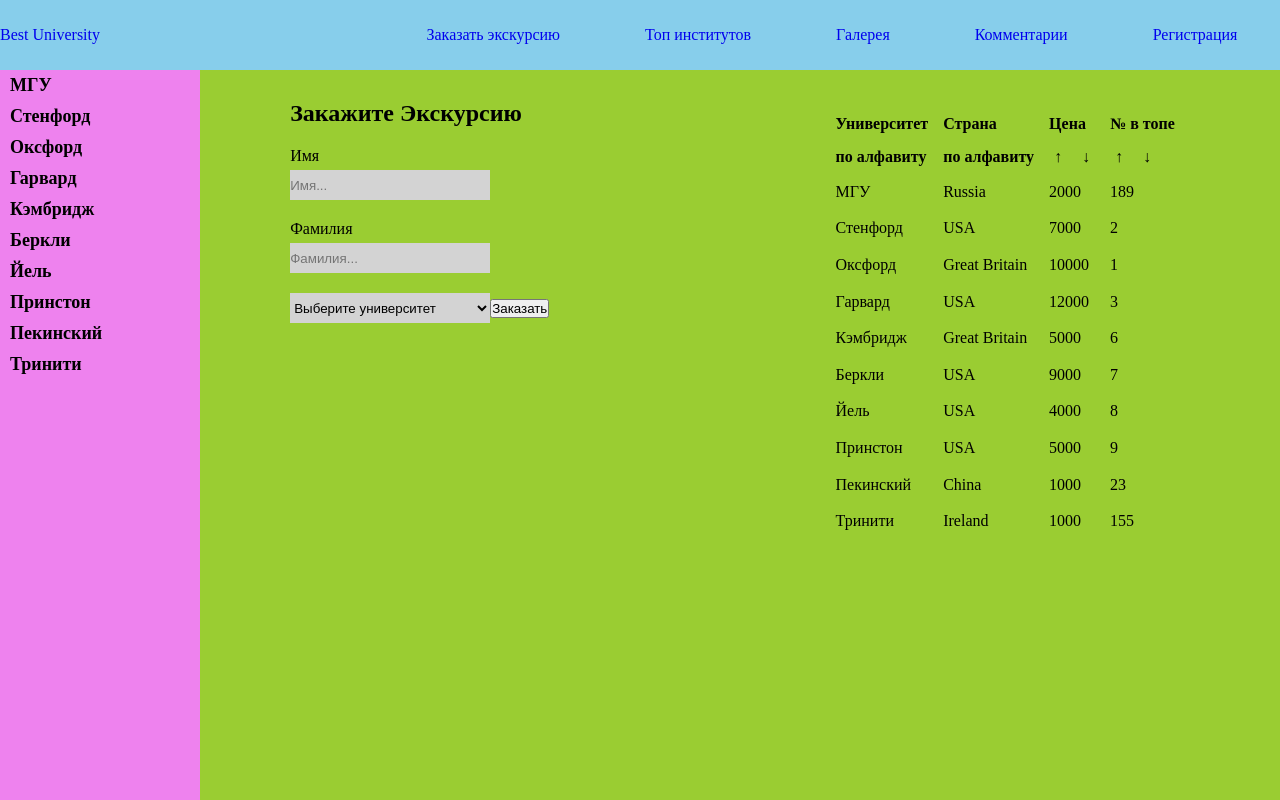
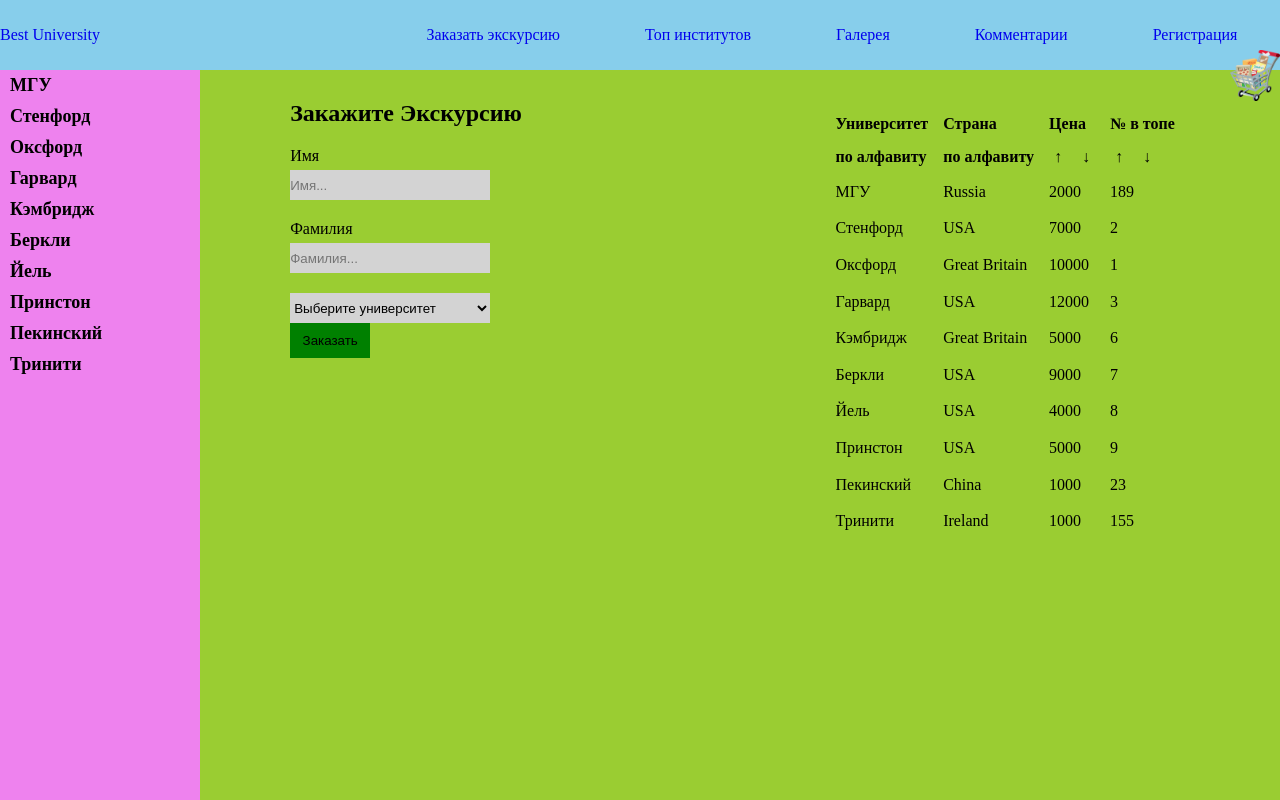
Before and after one commit to pylsar/myVueUniversity, a Vue app: page /excursion in a window 1280 px wide. Built offline with nearby package versions, Linux system fonts and the light colour scheme; data requests are answered from the project's data file.

Commit message:
Universal btn and start Cart

```diff
--- /dev/null
+++ b/src/components/Btn.vue
@@ -0,0 +1,62 @@
+<template>
+  <button @click="clicked" :class="className" class="btn">
+    {{ title }}
+  </button>
+</template>
+<script>
+export default {
+  name: "Btn",
+  props: {
+    disabled: {
+      type: Boolean,
+      default: false,
+    },
+    title: {
+      type: String,
+      default: "click me",
+    },
+    cancel: {
+      type: Boolean,
+      default: false,
+    },
+    success: {
+      type: Boolean,
+      default: false,
+    },
+  },
+
+  methods: {
+    clicked() {
+      this.$emit("click");
+    },
+  },
+  computed: {
+    className() {
+      return {
+        btn__disabled: this.disabled,
+        btn__cancel: this.cancel,
+        btn__success: this.success,
+      };
+    },
+  },
+};
+</script>
+<style>
+button {
+    padding: 10px 15px;
+    outline: none;
+    border: none;
+    width: 80px;
+    display: flex;
+    justify-content: center;
+}
+.btn__disabled {
+     pointer-events: none;
+}
+.btn__cancel {
+    background: red;
+}
+.btn__success {
+     background: green;
+}
+</style>
--- /dev/null
+++ b/src/components/Cart.vue
@@ -0,0 +1,37 @@
+<template>
+    <div class="cart">
+        <div class="cart__overlay"></div>
+        <div class="cart__box">
+            корзина
+        </div>
+    </div>
+</template>
+
+<script>
+    export default {
+        name: 'Cart',
+
+    }
+</script>
+<style lang="scss">
+    .cart{
+        &__box{
+            width: 600px;
+            height: 600px;
+            position: absolute;
+            top: 50%;
+            left: 50%;
+            transform: translate(-50%, -50%);
+            background: white;
+        }
+        &__overlay {
+            background: black;
+            position: absolute;
+            top: 0;
+            left: 0;
+            bottom: 0;
+            right: 0;
+            opacity: .6;
+        }
+    }
+</style>
--- a/src/components/Content.vue
+++ b/src/components/Content.vue
@@ -1,16 +1,16 @@
 <template>
   <div class="content">
     <!-- выводим на экран контент роутера -->
+
     <router-view/>
   </div>
 </template>
 
 <script>
-
 export default {
   name: 'Content',
   components: {
-  }
+  },
 }
 </script>
 
--- a/src/components/ExcursionForm.vue
+++ b/src/components/ExcursionForm.vue
@@ -34,11 +34,11 @@
           {{ university.title }}
         </option>
       </select>
-      <button @click="buyExcursionBtn">Заказать</button>
+      <!-- <button @click="buyExcursionBtn">Заказать</button> -->
+      <Btn v-if="!buyExcursion" :title="'Заказать'" :success="true" @click="buyExcursionBtn"/>
     </form>
 
     <div v-if="buyExcursion" class="excirsion-form__buy">
-      <!-- <span>Выбрано: {{ selectedUniversity }}</span> -->
       <!-- так делать не рекомендуется, подумать как заменить -->
       <div v-for="(university, index) in universities" :key="index">
         <div v-if="selectedUniversity == university.title" class="excirsion-form__buy__box">
@@ -47,14 +47,18 @@
           </div>
           <div class="excirsion-form__buy__box--text">
             <div>
-              <span>Название: {{ university.title }}</span>
+              <span><strong>Название:</strong> {{ university.title }}</span>
             </div>
             <div>
-              <span>Страна: {{university.country}}</span>
+              <span><strong>Страна:</strong> {{university.country}}</span>
             </div>
             <div>
-              <span>Цена: {{ university.price }}</span>
+              <span><strong>Цена:</strong> {{ university.price }}</span>
             </div>
+          </div>
+          <div class="excirsion-form__buy__box__btn">
+            <Btn :title="'Купить'" :success="true"/>
+            <Btn @click="cancelExcursion" :title="'Отменить'" :cancel="true"/>
           </div>
         </div>
       </div>
@@ -62,9 +66,13 @@
   </div>
 </template>
 <script>
+import Btn from '../components/Btn.vue';
 export default {
   name: "ExcursionForm",
   props: ["universities"],
+  components:{
+    Btn
+  },
   data() {
     return {
       selectedUniversity: "Выберите университет",
@@ -80,6 +88,9 @@
       }
     },
     validateFormExcursion() {},
+    cancelExcursion(){
+      this.buyExcursion = false;
+    }
   },
 };
 </script>
@@ -120,6 +131,13 @@
         flex-direction: column;
         justify-content: space-between;
       }
+      &__btn{
+        display: flex;
+        flex-direction: column;
+        justify-content: space-around;
+        align-items: flex-end;
+        flex: 1;
+      }
     }
 
   }
--- a/src/views/Excursion.vue
+++ b/src/views/Excursion.vue
@@ -17,6 +17,10 @@
         <ExcursionTable v-for="(university, index) in universities" :key="index" :university="university"/>
       </tbody>
     </table>
+    <div class="excursion__cart">
+      <img @click="toggleCart" class="excursion__cart--img" :src="require('../assets/img/cart.png')" alt="cart" />
+    </div>
+    <Cart v-if="cartIsOpen"/>
   </div>
 </template>
 
@@ -24,15 +28,18 @@
 import axios from 'axios';
 import ExcursionForm from '../components/ExcursionForm.vue';
 import ExcursionTable from '../components/ExcursionTable.vue';
+import Cart from '../components/Cart.vue';
 export default {
   name: 'Excursion',
   components: {
     ExcursionForm,
-    ExcursionTable
+    ExcursionTable,
+    Cart
   },
   data(){
     return {
-      universities: {}
+      universities: {},
+      cartIsOpen: false,
     }
   },
   methods: {
@@ -54,6 +61,9 @@
     sortByTopDown(){
       return this.universities.sort((a,b) => b.topNumber-a.topNumber);
     },
+    toggleCart(){
+      this.cartIsOpen = true;
+    }
   },
   mounted(){
     axios.get('http://localhost:3001/universities')
@@ -87,6 +97,17 @@
         cursor: pointer;
       }
     }
+    &__cart{
+      width: 50px;
+      height: 50px;
+      position: absolute;
+      top: 50px;
+      right: 0;
+      cursor: pointer;
+      &--img {
+        width: 100%;
+      }
+    }
   }
 
 </style>
```
Also changed, not shown: src/assets/img/cart.png (added).
